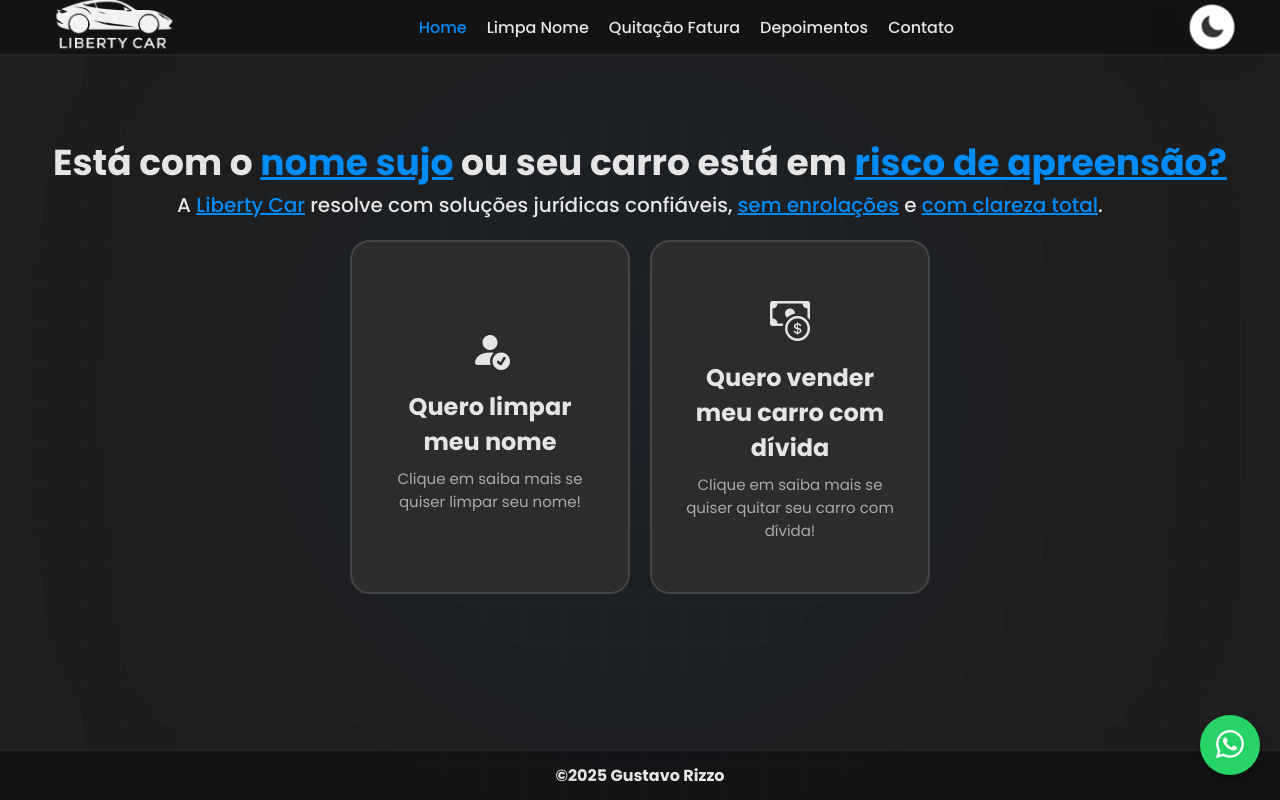
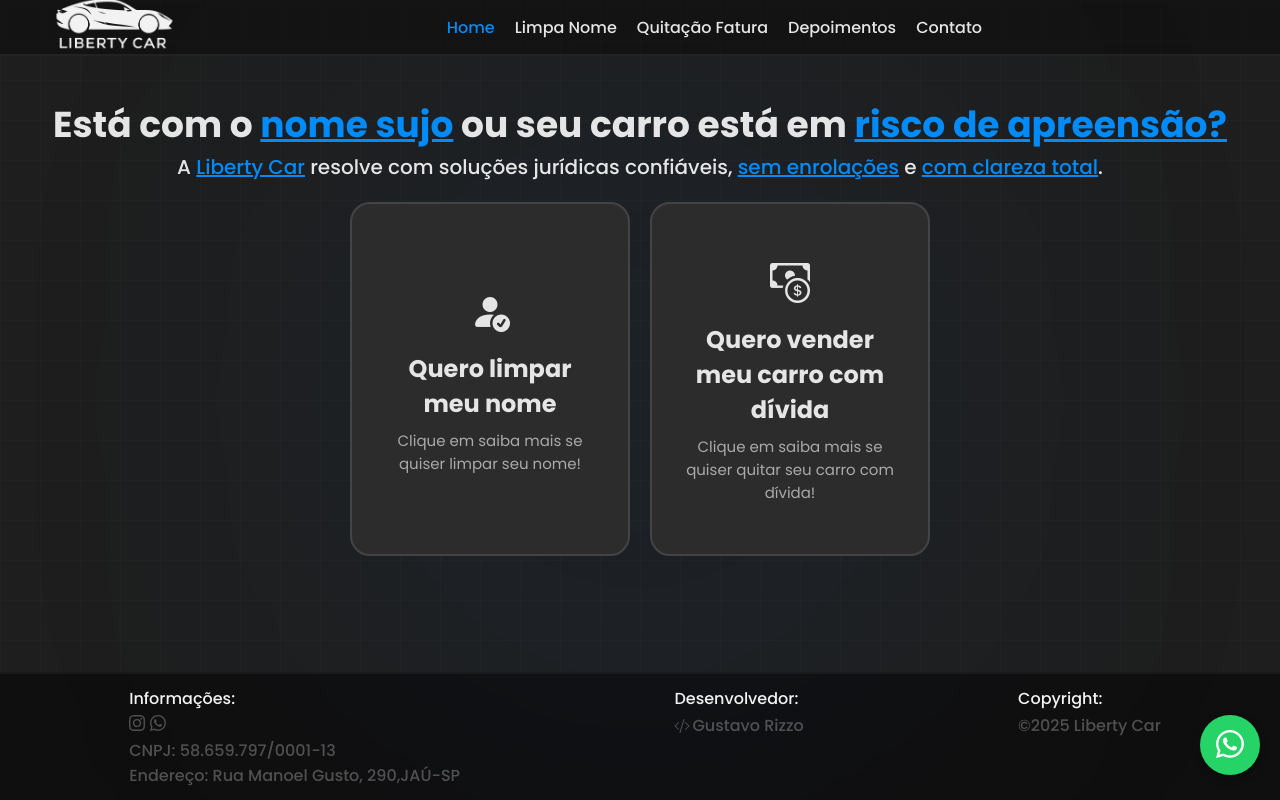
Before and after one commit to guhrizzo/liberty-landing-page, a React (Vite) app in the folder my-vue-app/: page / in a window 1280 px wide. Built offline with nearby package versions, Linux system fonts and the light colour scheme.

Commit message:
add footer

```diff
--- a/my-vue-app/src/Footer.css
+++ b/my-vue-app/src/Footer.css
@@ -1,38 +1,68 @@
 footer {
     text-align: center;
-    background-color: #ffffff96;
     width: 100vw;
     height: auto;
     padding: 12px;
-    border-top: 2px solid #c9c9c97e;
 }
 
-footer strong {
+.foot-container{
+    display: flex;
+    flex-direction: row;
+    align-items: baseline;
+    justify-content: space-around;
+}
+
+.infos{
+    display: flex;
+    flex-direction: column;
+    text-align: left;
+    margin-left: 10px;
+    justify-content: center;
+}
+
+.dev{
+   text-align: left;
+   display: flex;
+
+   flex-direction: column;
+}
+
+.code{
+    display: flex;
+    align-items: center;
+    color: #92909081;
+    gap: 2px;
+}
+
+.copy{
+    text-align: left;
+}
+
+.sub-title{
+    color: #f2f2f2;
+    margin-bottom: 2px;
+    cursor: text;
+}
+
+.info{
+    cursor: text;
+}
+
+.infos svg{
+    margin-right: 5px;
+    cursor: pointer;
+    color: #92909081;
+    transition: color .3s ease-in-out;
+}
+
+.infos svg:hover{
+    color: #f2f2f2;
+}
+
+footer p{
     cursor: pointer;
     transition: all 0.3s ease-in-out;
     position: relative;
+    color: #92909081;
+    font-weight: 500;
 }
-
-footer strong:hover {
-    color: #008bf8;
-}
-
-footer strong::after {
-    content: "";
-    position: absolute;
-    width: 70%;
-    height: 3px;
-    left: 0;
-    border-radius: 10px;
-    bottom: -2px;
-    background-color: #008bf8;
-    transform: scaleX(0);
-    transition: transform 0.4s ease-in-out;
-    transform-origin: right;
-}
-
-footer strong:hover::after {
-    transform: scaleX(1);
-    transition: transform 0.4s ease-in-out;
-    transform-origin: left;
-}
--- a/my-vue-app/src/Footer.jsx
+++ b/my-vue-app/src/Footer.jsx
@@ -1,9 +1,50 @@
 import './Footer.css'
+import Logo from './assets/LOGO-VETORIZADA.png'
 
-function Footer(){
-    return(
-        <footer>
-            <strong> <a href="http://" target="_blank" rel="noopener noreferrer">©{new Date().getFullYear()} Gustavo Rizzo</a></strong>
+function Footer() {
+    return (
+        <footer data-aos="">
+            <div className='foot-container'>
+
+                <div className='infos'>
+                    <p className='sub-title'>Informações:</p>
+                    <div>
+                        <a href="https://www.instagram.com/liberty_car7/" target='_blank'>
+                            <svg xmlns="http://www.w3.org/2000/svg" width="16" height="16" fill="currentcolor" class="bi bi-instagram" viewBox="0 0 16 16">
+                                <path d="M8 0C5.829 0 5.556.01 4.703.048 3.85.088 3.269.222 2.76.42a3.9 3.9 0 0 0-1.417.923A3.9 3.9 0 0 0 .42 2.76C.222 3.268.087 3.85.048 4.7.01 5.555 0 5.827 0 8.001c0 2.172.01 2.444.048 3.297.04.852.174 1.433.372 1.942.205.526.478.972.923 1.417.444.445.89.719 1.416.923.51.198 1.09.333 1.942.372C5.555 15.99 5.827 16 8 16s2.444-.01 3.298-.048c.851-.04 1.434-.174 1.943-.372a3.9 3.9 0 0 0 1.416-.923c.445-.445.718-.891.923-1.417.197-.509.332-1.09.372-1.942C15.99 10.445 16 10.173 16 8s-.01-2.445-.048-3.299c-.04-.851-.175-1.433-.372-1.941a3.9 3.9 0 0 0-.923-1.417A3.9 3.9 0 0 0 13.24.42c-.51-.198-1.092-.333-1.943-.372C10.443.01 10.172 0 7.998 0zm-.717 1.442h.718c2.136 0 2.389.007 3.232.046.78.035 1.204.166 1.486.275.373.145.64.319.92.599s.453.546.598.92c.11.281.24.705.275 1.485.039.843.047 1.096.047 3.231s-.008 2.389-.047 3.232c-.035.78-.166 1.203-.275 1.485a2.5 2.5 0 0 1-.599.919c-.28.28-.546.453-.92.598-.28.11-.704.24-1.485.276-.843.038-1.096.047-3.232.047s-2.39-.009-3.233-.047c-.78-.036-1.203-.166-1.485-.276a2.5 2.5 0 0 1-.92-.598 2.5 2.5 0 0 1-.6-.92c-.109-.281-.24-.705-.275-1.485-.038-.843-.046-1.096-.046-3.233s.008-2.388.046-3.231c.036-.78.166-1.204.276-1.486.145-.373.319-.64.599-.92s.546-.453.92-.598c.282-.11.705-.24 1.485-.276.738-.034 1.024-.044 2.515-.045zm4.988 1.328a.96.96 0 1 0 0 1.92.96.96 0 0 0 0-1.92m-4.27 1.122a4.109 4.109 0 1 0 0 8.217 4.109 4.109 0 0 0 0-8.217m0 1.441a2.667 2.667 0 1 1 0 5.334 2.667 2.667 0 0 1 0-5.334" />
+                            </svg>
+                        </a>
+                        <a
+                            href="https://wa.me/5514998420710?"
+                            target="_blank"
+                        >
+                            <svg xmlns="http://www.w3.org/2000/svg" width="16" height="16" fill="currentcolor" class="bi bi-whatsapp" viewBox="0 0 16 16">
+                                <path d="M13.601 2.326A7.85 7.85 0 0 0 7.994 0C3.627 0 .068 3.558.064 7.926c0 1.399.366 2.76 1.057 3.965L0 16l4.204-1.102a7.9 7.9 0 0 0 3.79.965h.004c4.368 0 7.926-3.558 7.93-7.93A7.9 7.9 0 0 0 13.6 2.326zM7.994 14.521a6.6 6.6 0 0 1-3.356-.92l-.24-.144-2.494.654.666-2.433-.156-.251a6.56 6.56 0 0 1-1.007-3.505c0-3.626 2.957-6.584 6.591-6.584a6.56 6.56 0 0 1 4.66 1.931 6.56 6.56 0 0 1 1.928 4.66c-.004 3.639-2.961 6.592-6.592 6.592m3.615-4.934c-.197-.099-1.17-.578-1.353-.646-.182-.065-.315-.099-.445.099-.133.197-.513.646-.627.775-.114.133-.232.148-.43.05-.197-.1-.836-.308-1.592-.985-.59-.525-.985-1.175-1.103-1.372-.114-.198-.011-.304.088-.403.087-.088.197-.232.296-.346.1-.114.133-.198.198-.33.065-.134.034-.248-.015-.347-.05-.099-.445-1.076-.612-1.47-.16-.389-.323-.335-.445-.34-.114-.007-.247-.007-.38-.007a.73.73 0 0 0-.529.247c-.182.198-.691.677-.691 1.654s.71 1.916.81 2.049c.098.133 1.394 2.132 3.383 2.992.47.205.84.326 1.129.418.475.152.904.129 1.246.08.38-.058 1.171-.48 1.338-.943.164-.464.164-.86.114-.943-.049-.084-.182-.133-.38-.232" />
+                            </svg>
+                        </a>
+
+                    </div>
+
+                    <p className='info'>CNPJ: 58.659.797/0001-13</p>
+                    <p className='info'>Endereço: Rua Manoel Gusto, 290,JAÚ-SP</p>
+                </div>
+                <div className='dev'>
+                    <p className="sub-title">Desenvolvedor: </p>
+                    <div className='code'>
+                        <svg xmlns="http://www.w3.org/2000/svg" width="16" height="16" fill="currentColor" class="bi bi-code-slash" viewBox="0 0 16 16">
+                        <path d="M10.478 1.647a.5.5 0 1 0-.956-.294l-4 13a.5.5 0 0 0 .956.294zM4.854 4.146a.5.5 0 0 1 0 .708L1.707 8l3.147 3.146a.5.5 0 0 1-.708.708l-3.5-3.5a.5.5 0 0 1 0-.708l3.5-3.5a.5.5 0 0 1 .708 0m6.292 0a.5.5 0 0 0 0 .708L14.293 8l-3.147 3.146a.5.5 0 0 0 .708.708l3.5-3.5a.5.5 0 0 0 0-.708l-3.5-3.5a.5.5 0 0 0-.708 0" />
+                        </svg>
+                        <p>Gustavo Rizzo</p>
+                    </div>
+
+                </div>
+                <div className='copy'>
+                    <p className="sub-title">Copyright:</p>
+                    <p> <a href="http://" target="_blank" rel="noopener noreferrer"> ©{new Date().getFullYear()} Liberty Car</a></p>
+                </div>
+            </div>
+
+
         </footer>
     )
 }
--- a/my-vue-app/src/Nav.jsx
+++ b/my-vue-app/src/Nav.jsx
@@ -42,7 +42,7 @@
                     </ul>
                 </div>
                 <div className="switch">
-                    <Switch />
+
                 </div>
                 <div className={menuAtivo ? "lines ativo" : "lines"} onClick={alternarMenu}>
                     <div className="line"></div>
--- a/my-vue-app/src/index.css
+++ b/my-vue-app/src/index.css
@@ -86,8 +86,8 @@
 
 
   & footer {
-    background-color: #0e0d0d98;
-    border-top: 2px solid #c9c9c917;
+    background-color: #0e0d0dd7;
+    border-top: 2px solid #c9c9c90e;
   }
 
   & .line {
--- a/my-vue-app/src/quitacao.jsx
+++ b/my-vue-app/src/quitacao.jsx
@@ -146,7 +146,6 @@
 
                 <FAQ />
             </div>
-
             <Footer />
         </div>
     )
```
